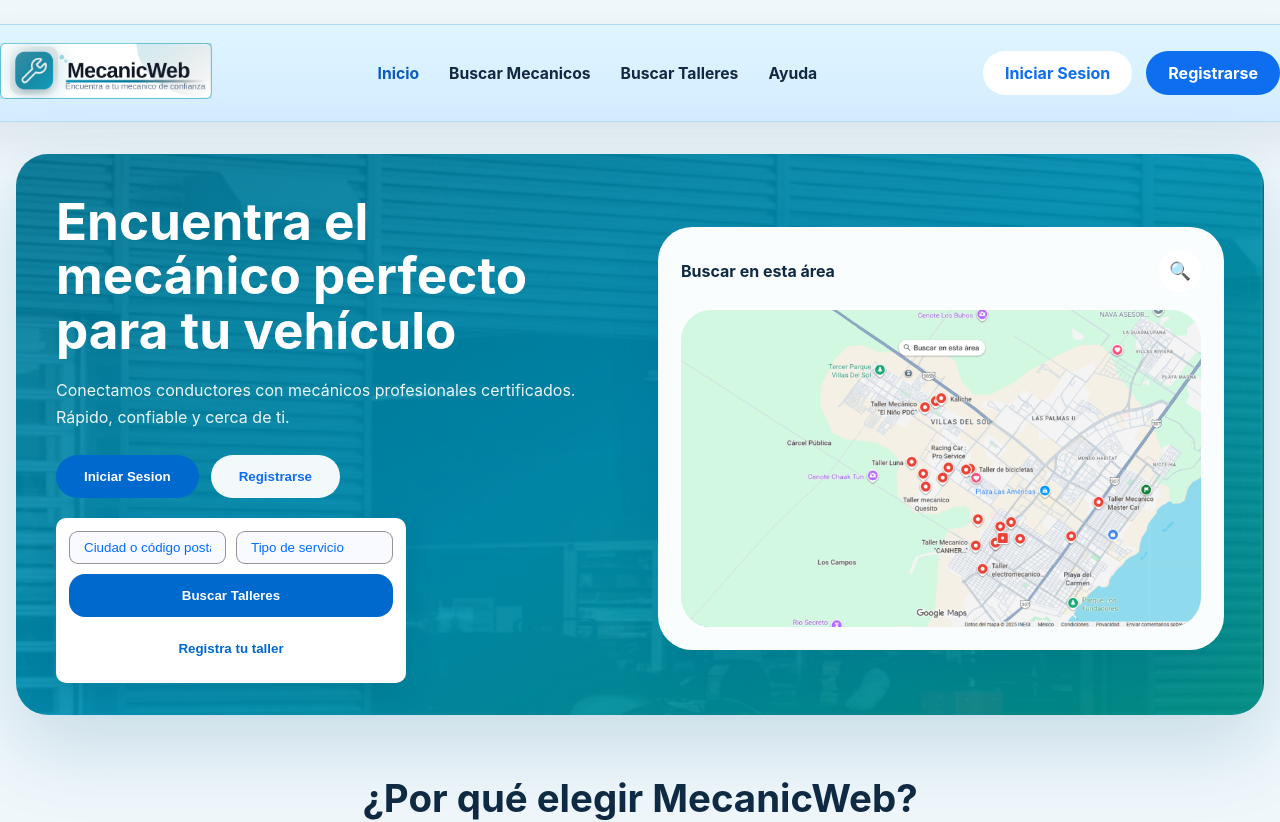
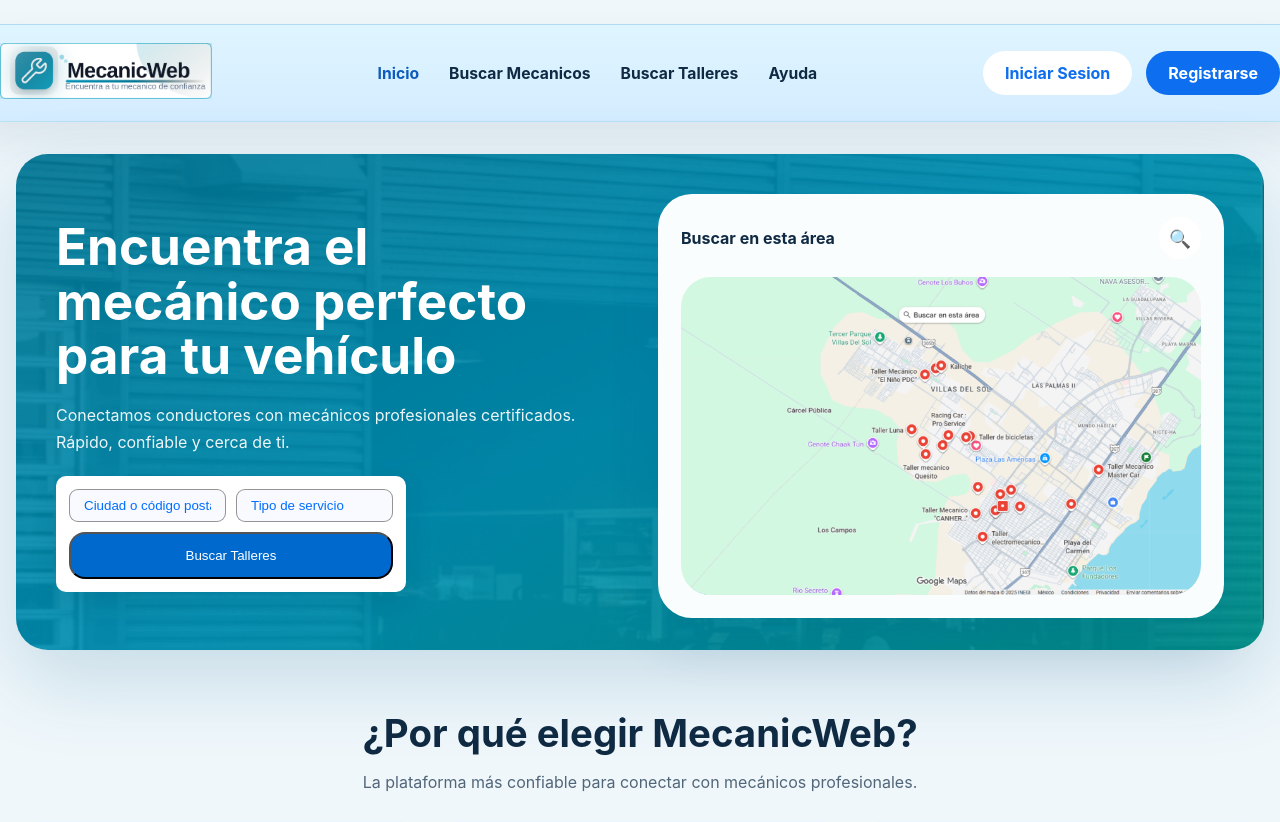
Before and after one commit to 2402045-crypto/Joss, a Vue app: page / in a window 1280 px wide. Shown: the top 822 px of the page. Built offline with nearby package versions, Linux system fonts and the light colour scheme.

Commit message:
Aqui quite los botones de incio y registro en ladingpage

```diff
--- a/src/components/LandingPage.vue
+++ b/src/components/LandingPage.vue
@@ -3,12 +3,7 @@
     <section class="hero-section" :style="heroBackgroundStyle">
       <div class="hero-copy">
         <h1>Encuentra el mecánico perfecto para tu vehículo</h1>
-        <p>Conectamos conductores con mecánicos profesionales certificados. Rápido, confiable y cerca de ti.</p>
-
-        <div class="hero-actions">
-          <button class="primary-button" type="button" @click="goTo('/login')">Iniciar Sesion</button>
-          <button class="secondary-button" type="button" @click="goTo('/register')">Registrarse</button>
-        </div>
+        <p> Conectamos conductores con mecánicos profesionales certificados. Rápido, confiable y cerca de ti.</p>
 
       <div class="search-card">
       <div class="search-inputs">
@@ -16,8 +11,8 @@
         <input type="text" placeholder="Tipo de servicio" />
       </div>
         <button type="button">Buscar Talleres</button>
-          <button class="taller-button" type="button" @click="goTo('/taller-register')">Registra tu taller</button>
     </div>
+
       </div>
 
       <div class="hero-visual">
@@ -160,38 +155,14 @@ const heroBackgroundStyle = {
   line-height: 1.7;
 }
 
-.hero-actions {
-  display: flex;
-  flex-wrap: wrap;
-  gap: 12px;
-  margin-top: 4px;
-}
 
-.primary-button,
-.secondary-button,
-.taller-button,
-.search-card button {
-  border: none;
-  border-radius: 999px;
-  cursor: pointer;
-  font-weight: 700;
-}
 
-.primary-button {
-  padding: 14px 28px;
-  background: #0069ce;
-  color: white;
-}
 
-.secondary-button {
-  padding: 14px 28px;
-  background: rgba(255, 255, 255, 0.95);
-  color: #0d6eef;
-}
 
-.taller-button {
-  padding: 14px 28px;
-}
+
+
+
+
 
 .search-card {
   display: grid;
```
Lines whose indentation alone changed are shown as unchanged.
